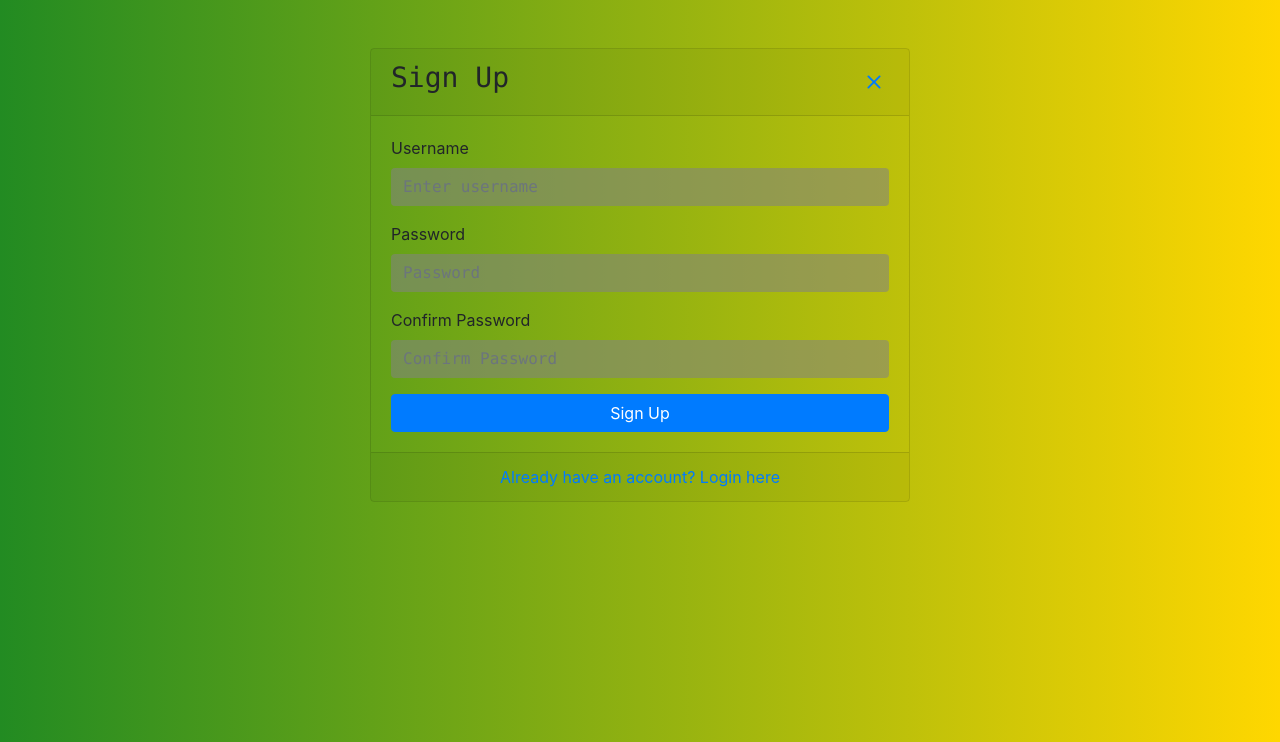
After one commit to FinlayPunch/Task-4---To-do-list, a Flask app: page /signup in a window 1280 px wide. The commit adds this page. Shown: the top 742 px of the page. Run offline with Flask 3, Linux system fonts and the light colour scheme; some libraries are stand-ins or nearby versions.

Commit message:
Added in a page which will allow users to sign up in the future.

```diff
--- a/app.py
+++ b/app.py
@@ -36,6 +36,11 @@ def login():
 
     return render_template('login.html')
 
+@app.route('/signup')
+def signup():
+
+    return render_template('signup.html')
+
 @app.route('/dashboard')
 def dashboard():
     if 'user_id' not in session:
--- a/database/insert_data.py
+++ b/database/insert_data.py
@@ -1,7 +1,7 @@
 from sqlalchemy.orm import sessionmaker
 from sqlalchemy import create_engine
 from werkzeug.security import generate_password_hash
-from database.setup_db import User, ToDo
+from setup_db import User, ToDo
 
 engine = create_engine('sqlite:///todo.db')
 Session = sessionmaker(bind=engine)
--- a/templates/dashboard.html
+++ b/templates/dashboard.html
@@ -20,7 +20,7 @@
             </h1>
             <p><strong>User ID:</strong> {{ user_id }}</p>
             <p><strong>Username:</strong> {{ username }}</p>
-            <a href="{{ url_for('logout') }}">
+            <a href='/logout'>
                 <button class="btn btn-primary">
                     Logout
                 </button>
--- a/templates/index.html
+++ b/templates/index.html
@@ -34,11 +34,11 @@
 
     <div class="mt-4">
         <button class="btn btn-primary mx-2" style="background: linear-gradient(to right, black, grey); border: none;">
-            Sign Up
+            Sign Up-1
         </button>
-        <a href="login.html">
+        <a href='/signup'>
             <button class="btn btn-primary mx-2" style="background: linear-gradient(to right, black, grey); border: none;">
-                Login
+                Sign UP
             </button>
         </a>
     </div>
--- a/templates/login.html
+++ b/templates/login.html
@@ -24,7 +24,7 @@
                     <div class="card-header text-center" style="font-family: 'Lucida Console', Monaco, monospace; padding-top: 20px;">
                         <div class="d-flex justify-content-between align-items-center">
                             <h1>Login</h1>
-                            <a href="index.html">
+                            <a href='/'>
                                 <svg xmlns="http://www.w3.org/2000/svg" viewBox="0 0 16 16" width="30" height="30" fill="currentColor" class="bi bi-x">
                                     <path d="M4.646 4.646a.5.5 0 0 1 .708 0L8 7.293l2.646-2.647a.5.5 0 0 1 .708.708L8.707 8l2.647 2.646a.5.5 0 0 1-.708.708L8 8.707l-2.646 2.647a.5.5 0 0 1-.708-.708L7.293 8 4.646 5.354a.5.5 0 0 1 0-.708">
                                     </path>
@@ -34,7 +34,7 @@
                     </div>
 
                     <div class="card-body">
-                        <form action="{{ url_for('login') }}" method="POST">
+                        <form action='/login' method="POST">
                             <div class="form-group">
                                 <input style="background: rgba(131, 130, 130, 0.553); border: none; font-family: 'Lucida Console', Monaco, monospace;" type="text" class="form-control" id="username" name="username" placeholder="username" required />
                             </div>
--- /dev/null
+++ b/templates/signup.html
@@ -0,0 +1,54 @@
+<!DOCTYPE html>
+<html lang="en">
+<head>
+    <meta charset="UTF-8">
+    <meta name="viewport" content="width=device-width, initial-scale=1.0">
+    <title>Sign Up</title>
+    <link
+    href="https://maxcdn.bootstrapcdn.com/bootstrap/4.5.2/css/bootstrap.min.css"
+    rel="stylesheet"
+    />
+</head>
+<body style="background: linear-gradient(to right, rgb(34, 139, 34), rgb(255, 215, 0)); border: none;">
+    <div class="container">
+        <div class="row justify-content-center">
+            <div class="col-md-6">
+                <div class="card mt-5" style="background: rgba(247, 36, 12, 0);">
+                    <div  style="font-family: 'Lucida Console', Monaco, monospace" class="card-header d-flex justify-content-between align-items-center">
+                        <h3>Sign Up</h3>
+                        <a href='/'>
+                            <svg xmlns="http://www.w3.org/2000/svg" viewBox="0 0 16 16" width="30" height="30" fill="currentColor" class="bi bi-x">
+                                <path d="M4.646 4.646a.5.5 0 0 1 .708 0L8 7.293l2.646-2.647a.5.5 0 0 1 .708.708L8.707 8l2.647 2.646a.5.5 0 0 1-.708.708L8 8.707l-2.646 2.647a.5.5 0 0 1-.708-.708L7.293 8 4.646 5.354a.5.5 0 0 1 0-.708">
+                                </path>
+                            </svg>
+                        </a>
+                    </div>
+                    <div class="card-body">
+                        <form>
+                            <div class="form-group">
+                                <label for="username">Username</label>
+                                <input style="background: rgba(131, 130, 130, 0.553); border: none; font-family: 'Lucida Console', Monaco, monospace;" type="text" class="form-control" id="username" placeholder="Enter username">
+                            </div>
+                            <div class="form-group">
+                                <label for="password">Password</label>
+                                <input style="background: rgba(131, 130, 130, 0.553); border: none; font-family: 'Lucida Console', Monaco, monospace;" type="password" class="form-control" id="password" placeholder="Password">
+                            </div>
+                            <div class="form-group">
+                                <label for="confirm-password">Confirm Password</label>
+                                <input style="background: rgba(131, 130, 130, 0.553); border: none; font-family: 'Lucida Console', Monaco, monospace;" type="password" class="form-control" id="confirm-password" placeholder="Confirm Password">
+                            </div>
+                            <button type="submit" class="btn btn-primary btn-block">Sign Up</button>
+                        </form>
+                    </div>
+                    <div class="card-footer text-center">
+                        <a href='/login'>Already have an account? Login here</a>
+                    </div>
+                </div>
+            </div>
+        </div>
+    </div>
+    <script src="https://code.jquery.com/jquery-3.5.1.slim.min.js"></script>
+    <script src="https://cdn.jsdelivr.net/npm/@popperjs/core@2.5.4/dist/umd/popper.min.js"></script>
+    <script src="https://stackpath.bootstrapcdn.com/bootstrap/4.5.2/js/bootstrap.min.js"></script>
+</body>
+</html>
```
Also changed, not shown: 1 other file.
